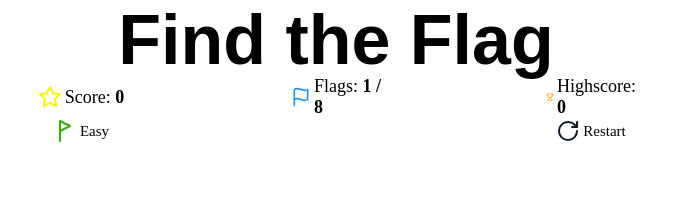
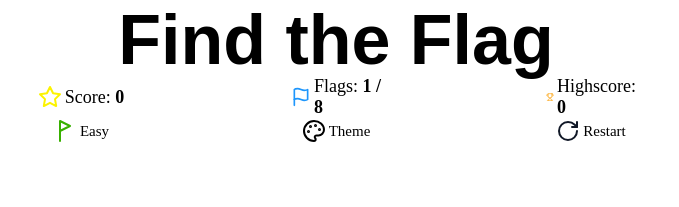
Before and after one commit to vk-44/findtheflag, a React (Vite) app: page / in a window 1280 px wide. Shown: the top 207 px of the page, without its empty margins (304-983 px from the left). Built offline with nearby package versions, Linux system fonts and the light colour scheme; a web font is replaced by a local one.

Commit message:
Changed game mode functionality, added theme button

```diff
--- a/src/components/Settings.jsx
+++ b/src/components/Settings.jsx
@@ -2,7 +2,7 @@ import { FlagTriangleRight } from "lucide-react";
 import { useGlobal } from "../Context/GlobalContext";
 import { useMemo } from "react";
 import SettingsItem from "./SettingsItem";
-import { iconRotate } from "./Icons";
+import { iconRotate, iconPalette } from "./Icons";
 
 function Settings() {
   const { dispatch, isEasyMode } = useGlobal();
@@ -20,7 +20,15 @@ function Settings() {
       <SettingsItem
         icon={iconFlagTriangle}
         description={isEasyMode ? "Easy" : "Hard"}
-        onClick={() => dispatch({ type: "gameModeChanged" })}
+        onClick={() => {
+          dispatch({ type: "gameModeChanged" });
+          dispatch({ type: "restartClicked" });
+        }}
+      />
+      <SettingsItem
+        icon={iconPalette}
+        description={"Theme"}
+        onClick={() => console.log("theme changed")}
       />
       <SettingsItem
         icon={iconRotate}
```
